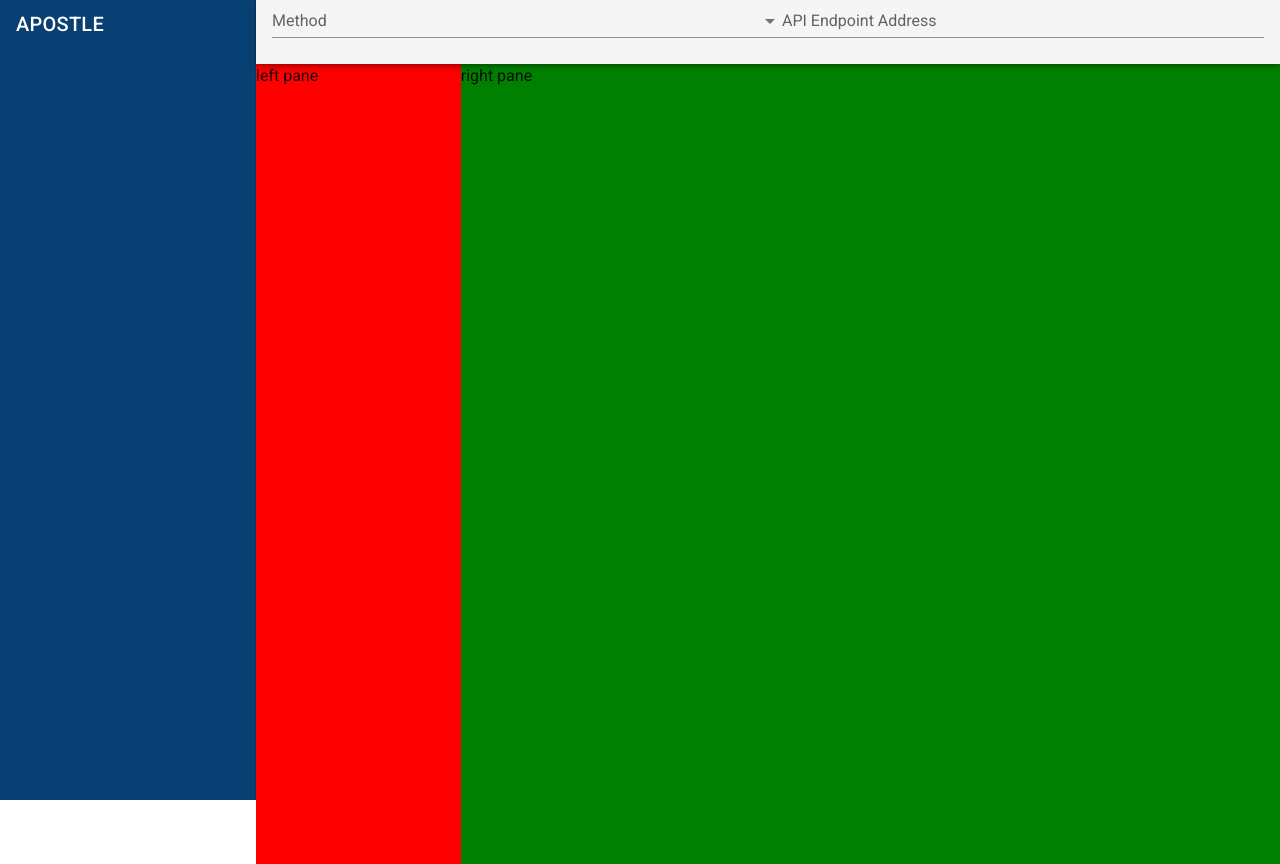
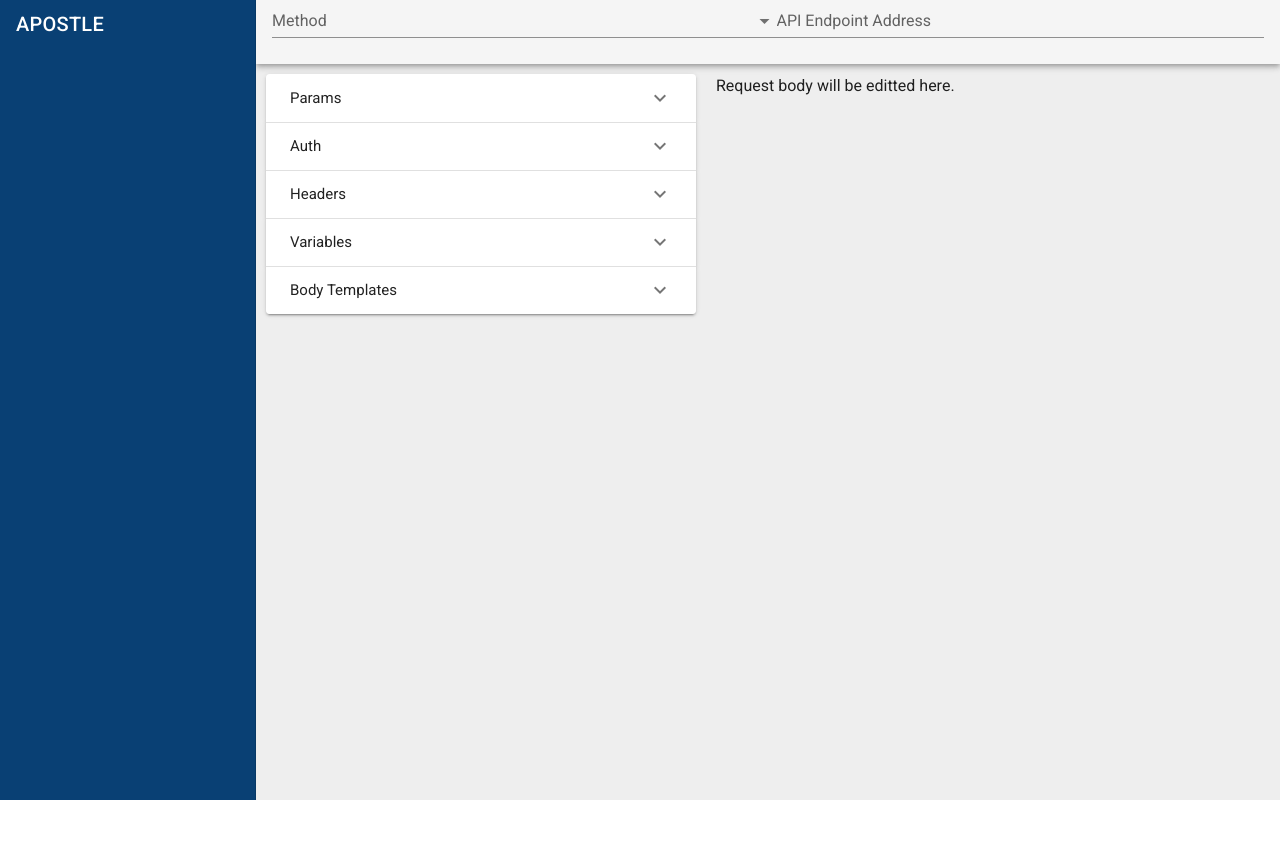
Before and after one commit to bmorrisondev/apostle, a Vue app in the folder app/: page / in a window 1280 px wide. After the commit the page ends 800 px from the top, so only its background shows below. Built offline with nearby package versions, Linux system fonts and the light colour scheme.

Commit message:
Further progress on base layout, AB#2

```diff
--- a/app/src/components/Main.vue
+++ b/app/src/components/Main.vue
@@ -1,55 +1,97 @@
 <template>
-  <v-container ma-0 pa-0 class="body-main-container">
+  <v-container ma-0 pa-0 class="body-main-container grid-wrapper">
+    <div class='grid-top'>
       <v-app-bar class="address-bar">
         <v-select
           :items="httpMethods"
           label="Method"
           class="http-method-select"></v-select>
         <v-text-field label="API Endpoint Address"></v-text-field>
-      </v-app-bar>
-    <div style="display: flex; flex-direction: row; width: 100%; height: 100%; position: absolute; align-items: stretch;">
-      <div class="left-pane">
-        left pane
-      </div>
-      <div class="right-pane">
-        right pane
-      </div>
+      </v-app-bar></div>
+    <div class="grid-left">
+       <v-expansion-panels multiple>
+
+        <v-expansion-panel>
+          <v-expansion-panel-header>Params</v-expansion-panel-header>
+          <v-expansion-panel-content>
+            A table of query parameters will go here.
+          </v-expansion-panel-content>
+        </v-expansion-panel>
+
+        <v-expansion-panel>
+          <v-expansion-panel-header>Auth</v-expansion-panel-header>
+          <v-expansion-panel-content>
+            Authentication settings will go here.
+          </v-expansion-panel-content>
+        </v-expansion-panel>
+
+        <v-expansion-panel>
+          <v-expansion-panel-header>Headers</v-expansion-panel-header>
+          <v-expansion-panel-content>
+            Key value pair of headers will be displayed here, as well as auto-generated headers.
+          </v-expansion-panel-content>
+        </v-expansion-panel>
+
+        <v-expansion-panel>
+          <v-expansion-panel-header>Variables</v-expansion-panel-header>
+          <v-expansion-panel-content>
+            A custom list of variables used in this request.
+          </v-expansion-panel-content>
+        </v-expansion-panel>
+
+        <v-expansion-panel>
+          <v-expansion-panel-header>Body Templates</v-expansion-panel-header>
+          <v-expansion-panel-content>
+            Alternate body templates can be saved into this section
+          </v-expansion-panel-content>
+        </v-expansion-panel>
+
+      </v-expansion-panels>
     </div>
+    <div class="grid-right">Request body will be editted here.</div>
   </v-container>
 </template>
+
+
 
 <script>
 export default {
   data: () => ({
-    items: []
+    items: [],
+    httpMethods: [
+      'GET',
+      'POST',
+      'PUT',
+      'PATCH',
+      'DELETE'
+    ]
   }),
 };
 </script>
 
 <style scoped>
-.address-bar {
-  z-index: 9999;
+.grid-wrapper {
+  display: grid;
+  grid-auto-columns: min-content 1fr auto;
+  grid-auto-rows: min-content 1fr auto;
+  background-color: #eee;
 }
-.left-pane {
-  background-color: red;
-  flex: 20;
+.grid-top {
+  grid-column: 1 / 3;
 }
-.right-pane {
-  background-color: green;
-  flex: 80;
+.grid-left {
+  min-width: 450px;
+  padding: 10px;
+}
+.grid-right {
+  padding: 10px;
+}
+.http-method-select {
+  width: 200px;
 }
 .body-main-container {
   position: relative;
   height: 100%;
   align-items: stretch;
 }
-.body-sub-container {
-  height: 100%
-}
-.body-main-row {
-  height: 100%;
-}
-.body-container {
-  height: 100%;
-}
 </style>
```
